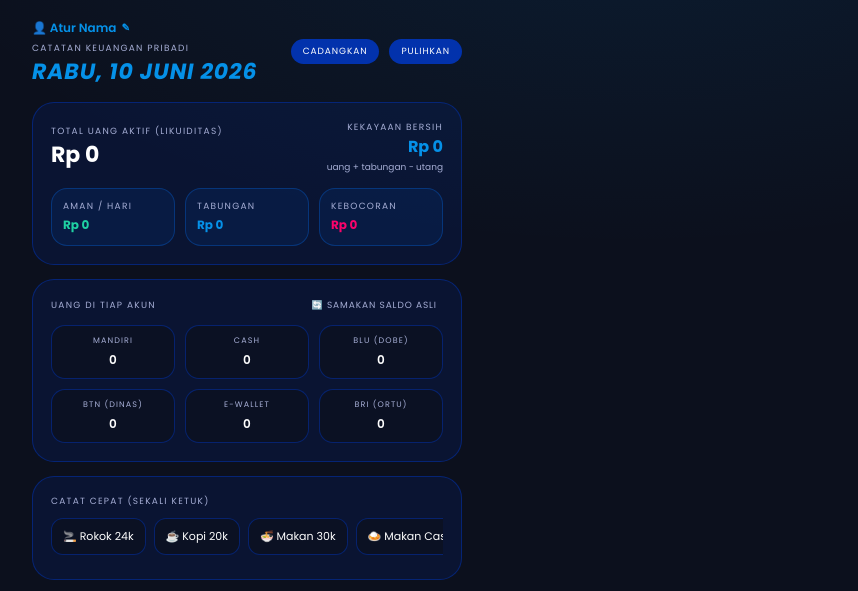
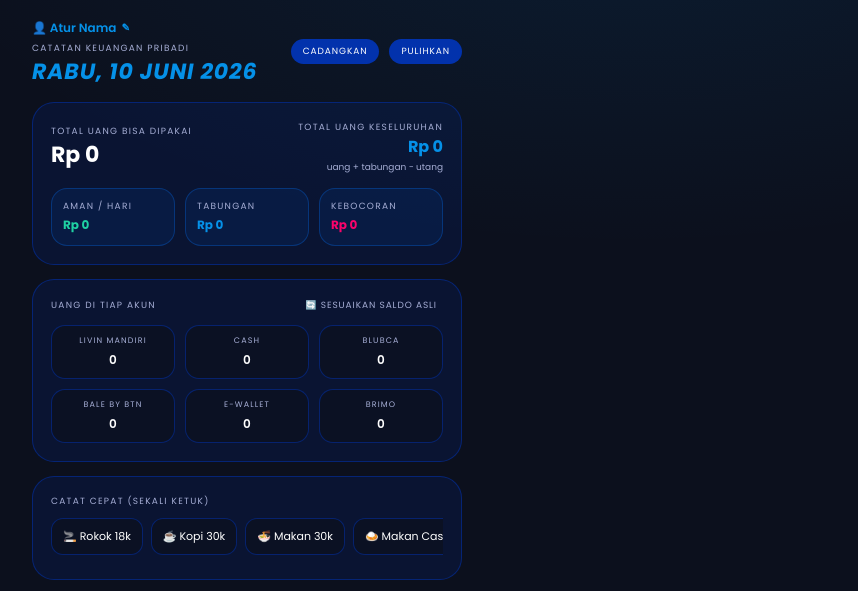
Before and after one commit to dimasmoko/dimasmoko.github.io, a plain HTML site: page index.html in a window 1280 px wide. Shown: the top 591 px of the page, without its empty margins (393-1251 px from the left). Drawn offline with nearby package versions, Linux system fonts and the light colour scheme.

Commit message:
index.html

```diff
--- a/index.html
+++ b/index.html
@@ -125,11 +125,11 @@
   <div class="panel pg pg-home">
     <div class="between">
       <div>
-        <div class="label">Total Uang Aktif (Likuiditas)</div>
+        <div class="label">Total Uang Bisa Dipakai</div>
         <h1 id="heroLiq" class="big bold">Rp 0</h1>
       </div>
       <div style="text-align:right">
-        <div class="label">Kekayaan Bersih</div>
+        <div class="label">Total Uang Keseluruhan</div>
         <h3 id="heroNet" class="mid bold cyan">Rp 0</h3>
         <div class="xxs muted" style="margin-top:2px">uang + tabungan − utang</div>
       </div>
@@ -154,7 +154,7 @@
   <div class="panel pg pg-home">
     <div class="between" style="margin-bottom:12px">
       <div class="label">Uang di Tiap Akun</div>
-      <button class="link cyan" onclick="openReconcile()">🔄 Samakan Saldo Asli</button>
+      <button class="link cyan" onclick="openReconcile()">🔄 Sesuaikan Saldo Asli</button>
     </div>
     <div class="grid3" id="acctGrid"></div>
   </div>
@@ -333,8 +333,8 @@
 const STORAGE_KEY = 'dimasV15';
 const PHYSICAL = ['mandiri','cash','blu','btn','ewallet','bri'];
 const ACC_LABEL = {
-  mandiri:'Mandiri', cash:'Cash', blu:'blu (Dobe)',
-  btn:'BTN (Dinas)', ewallet:'E-Wallet', bri:'BRI (Ortu)'
+  mandiri:'Livin Mandiri', cash:'Cash', blu:'bluBCA',
+  btn:'Bale by BTN', ewallet:'E-Wallet', bri:'BRImo'
 };
 const TARGET_LONG = 2500000;
 const TARGET_SHORT = 500000;
@@ -346,8 +346,8 @@ const SUBCATS = {
 };
 
 const QUICK = [
-  {emo:'🚬', label:'Rokok 24k', cat:'Wants', sub:'Rokok', amt:24000, acc:'cash'},
-  {emo:'☕', label:'Kopi 20k', cat:'Wants', sub:'Nongkrong / Kopi', amt:20000, acc:'mandiri'},
+  {emo:'🚬', label:'Rokok 18k', cat:'Wants', sub:'Rokok', amt:18000, acc:'cash'},
+  {emo:'☕', label:'Kopi 30k', cat:'Wants', sub:'Nongkrong / Kopi', amt:30000, acc:'mandiri'},
   {emo:'🍜', label:'Makan 30k', cat:'Needs', sub:'Makan Pokok', amt:30000, acc:'mandiri'},
   {emo:'🍛', label:'Makan Cash 25k', cat:'Needs', sub:'Makan Pokok', amt:25000, acc:'cash'},
   {emo:'⛽', label:'Bensin 20k', cat:'Needs', sub:'Transport/Bensin', amt:20000, acc:'mandiri'},
```
